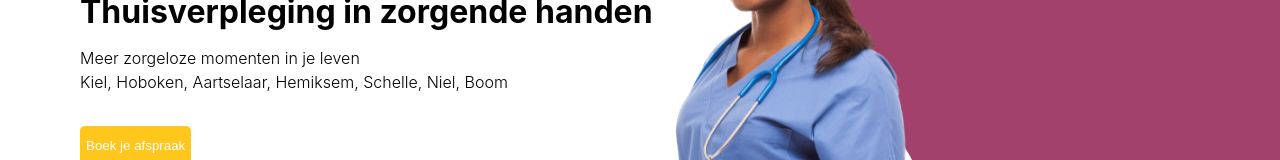
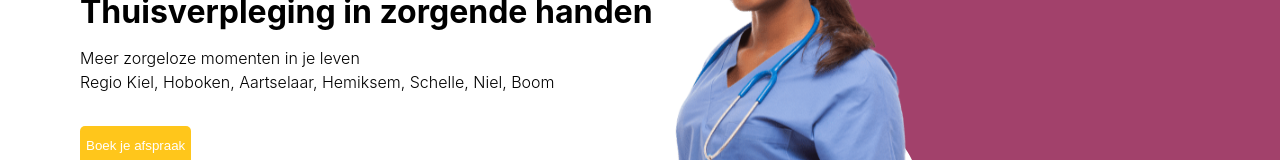
Before and after one commit to manziEric/diaverpleging, a Next.js app: page / in a window 1280 px wide. Shown: the part 263-423 px from the top of the page. Built offline with nearby package versions, Linux system fonts and the light colour scheme.

Commit message:
update: tekst home

```diff
--- a/pages/index.tsx
+++ b/pages/index.tsx
@@ -27,7 +27,7 @@ function Home(): JSX.Element {
       <Header
         title="Thuisverpleging in zorgende handen"
         tekst="Meer zorgeloze momenten in je leven"
-        address="Kiel, Hoboken, Aartselaar, Hemiksem, Schelle, Niel, Boom"
+        address="Regio Kiel, Hoboken, Aartselaar, Hemiksem, Schelle, Niel, Boom"
         isButton
         isContact={false}
       />
```
